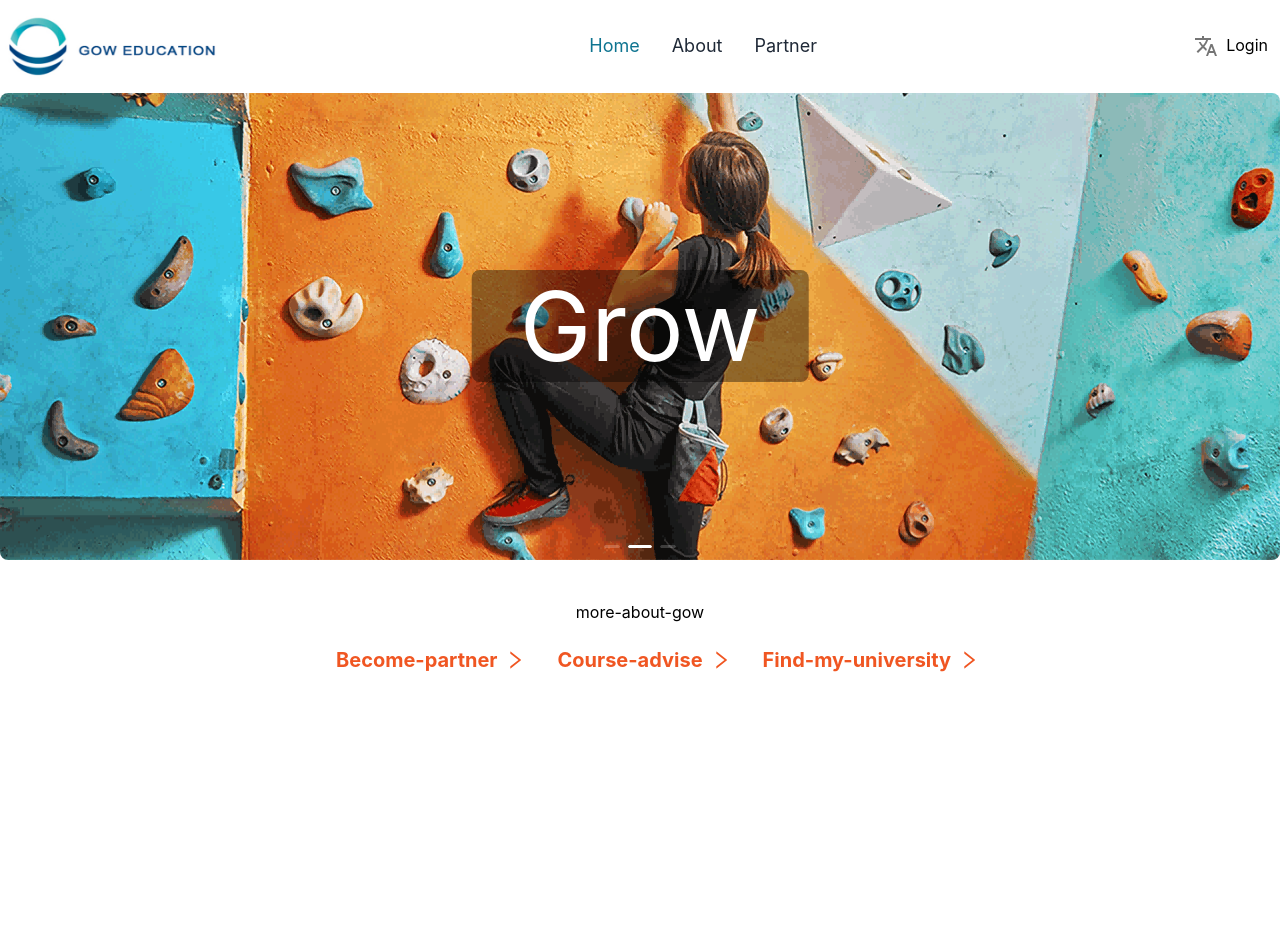
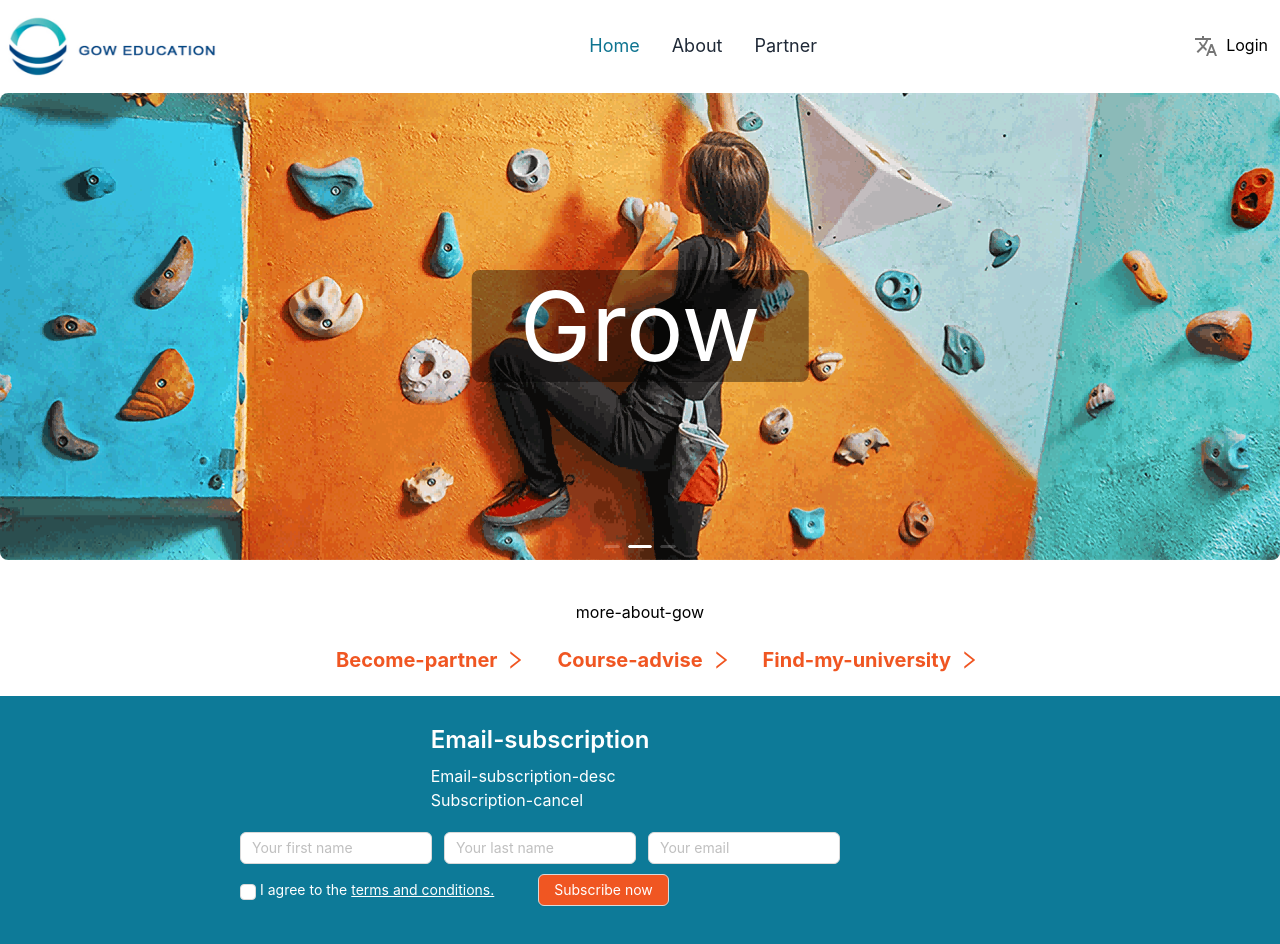
Before and after one commit to LoveWei0/AWeirdDemo, a React (Vite) app: page /#/ in a window 1280 px wide. Shown: the top 944 px of the page. Before the commit the page ends 800 px from the top, so only its background shows below. Built offline with nearby package versions, Linux system fonts and the light colour scheme.

Commit message:
feat: Hero for Home add Form

```diff
--- a/src/components/ButtonCard.tsx
+++ b/src/components/ButtonCard.tsx
@@ -14,7 +14,7 @@ interface TitleType {
 }
 
 export default function ButtonCard({ title, pathName }: TitleType) {
-  const t = I18()
+  const { t } = I18()
   return (
     <Button type="link" className="flex">
       <Link
--- a/src/components/Hero.tsx
+++ b/src/components/Hero.tsx
@@ -1,6 +1,6 @@
 import React from 'react'
 // antd
-import { Carousel } from 'antd'
+import { Carousel, Form, Input, Checkbox, Button } from 'antd'
 // components
 import BannerCard from './BannerCard'
 import ButtonCard from './ButtonCard'
@@ -8,8 +8,10 @@ import ButtonCard from './ButtonCard'
 import bannerOne from '../../public/images/banner/home_banner1.png'
 import bannerTwo from '../../public/images/banner/home_banner2.png'
 import bannerThree from '../../public/images/banner/home_banner3.png'
-// react-i18next
-import { useTranslation } from 'react-i18next'
+// utils -> I18
+import { I18 } from '@utils/i18'
+// react-router-dom
+import { Link } from 'react-router-dom'
 
 export interface BannerType {
   title: string
@@ -46,7 +48,8 @@ const buttonData: ButtonDataType = [
 ]
 
 export default function Hero() {
-  const { t } = useTranslation('common')
+  const { t, i18n } = I18()
+  const local = i18n.language
   return (
     <>
       <Carousel
@@ -81,6 +84,97 @@ export default function Hero() {
           })}
         </div>
       </div>
+      <div className="w-full h-80" style={{ backgroundColor: '#0d7a98' }}>
+        <div className="relative px-5 md:px-5 md:py-5 lg:p-0 flex gap-5">
+          <div className="lg:block lg:w-60" style={{ width: '220px' }}>
+            <img
+              className="hidden absolute bottom-0 left-0 h-auto"
+              src={'/images/img/robert.png'}
+              alt="x"
+              width="220"
+              height="320"
+            />
+          </div>
+          <div className="text-white right-0 py-5">
+            {local === 'en' && (
+              <div>
+                <div className="flex flex-col items-center h-full max-w-2xl">
+                  <div className="flex flex-col item-center h-full max-w-2xl">
+                    <div
+                      className="text-lg md:text-2xl my-2 font-semibold"
+                      dangerouslySetInnerHTML={{
+                        __html: t('email-subscription'),
+                      }}
+                    ></div>
+                    <div className="text-base">
+                      {t('email-subscription-desc')}
+                    </div>
+                    <div className="text-base">{t('subscription-cancel')}</div>
+                  </div>
+                </div>
+                <Form className="text-center lg:text-left text-white">
+                  <div className="pt-5 gap-6">
+                    <div className="md:flex gap-3">
+                      <div>
+                        <Form.Item name="first-name">
+                          <Input
+                            className="w-full md:w-48"
+                            placeholder="Your first name"
+                          />
+                        </Form.Item>
+                      </div>
+                      <div>
+                        <Form.Item name="last-name">
+                          <Input
+                            className="w-full md:w-48"
+                            placeholder="Your last name"
+                          />
+                        </Form.Item>
+                      </div>
+                      <div>
+                        <Form.Item name="email">
+                          <Input
+                            className="w-full md:w-48"
+                            placeholder="Your email"
+                          />
+                        </Form.Item>
+                      </div>
+                    </div>
+                    <div className="pb-5 md:flex items-center gap-1">
+                      <Checkbox />I agree to the
+                      <Link to="/terms" className="pl-1 md:pl-0 underline">
+                        terms and conditions.
+                      </Link>
+                      <Button
+                        className="bg-white w-full lg:w-auto md:ml-10 mt-5 md:mt-0"
+                        htmlType="submit"
+                        style={{ background: '#f05622', color: '#ffffff' }}
+                      >
+                        {'Subscribe now'}
+                      </Button>
+                    </div>
+                  </div>
+                </Form>
+              </div>
+            )}
+            {local === 'zh' && (
+              <div className="py-1 lg:py-7 gap-6 lg:pl-10 h-full">
+                <div className="text-xl font-bold lg:text-2xl">
+                  扫码添加Robert教授微信
+                </div>
+                <div className="h-full p-5 flex justify-center">
+                  <img
+                    src={'/images/qr/wechat.jpeg'}
+                    alt="c"
+                    className="h-full lg:h-full"
+                    style={{ width: '160px', height: '160px' }}
+                  />
+                </div>
+              </div>
+            )}
+          </div>
+        </div>
+      </div>
     </>
   )
 }
--- a/src/locales/en/common.json
+++ b/src/locales/en/common.json
@@ -10,5 +10,8 @@
   "partner": "Partner",
   "become-partner": "Become-partner",
   "course-advise": "Course-advise",
-  "find-my-university": "Find-my-university"
+  "find-my-university": "Find-my-university",
+  "email-subscription": "Email-subscription",
+  "email-subscription-desc": "Email-subscription-desc",
+  "subscription-cancel": "Subscription-cancel"
 }
--- a/src/locales/zh/common.json
+++ b/src/locales/zh/common.json
@@ -10,5 +10,8 @@
   "partner": "合作伙伴",
   "become-partner": "成为合作伙伴",
   "course-advise": "课程资讯",
-  "find-my-university": "发现我的心仪大学"
+  "find-my-university": "发现我的心仪大学",
+  "email-subscription": "免费获取Robert博士的每周激励和灵感。",
+  "email-subscription-desc": "每周一早上你会收到一封鼓舞人心的每周邮件，以高昂的情绪开启你新的一周。",
+  "subscription-cancel": "随时可以取消订阅。"
 }
--- a/src/utils/i18.ts
+++ b/src/utils/i18.ts
@@ -2,7 +2,7 @@
 import { useTranslation } from 'react-i18next'
 
 function I18() {
-  const { t } = useTranslation('common')
-  return t
+  const { t, i18n } = useTranslation('common')
+  return { t, i18n }
 }
 export { I18 }
```
Also changed, not shown: public/images/img/robert.png (added), public/images/qr/wechat.jpeg (added).
